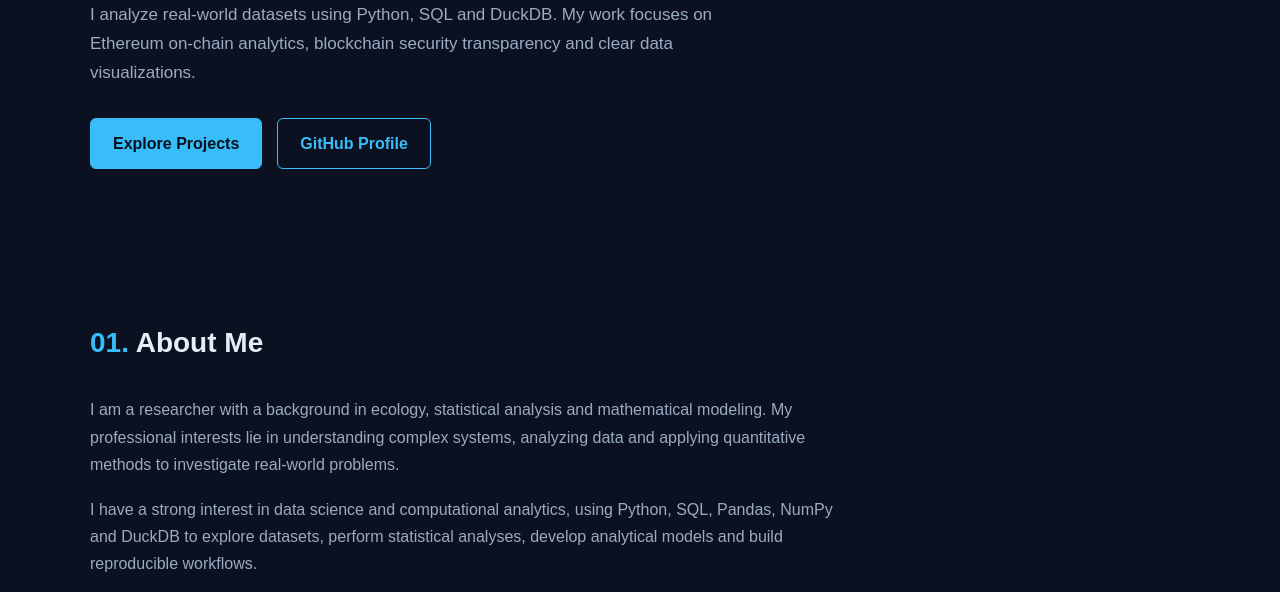
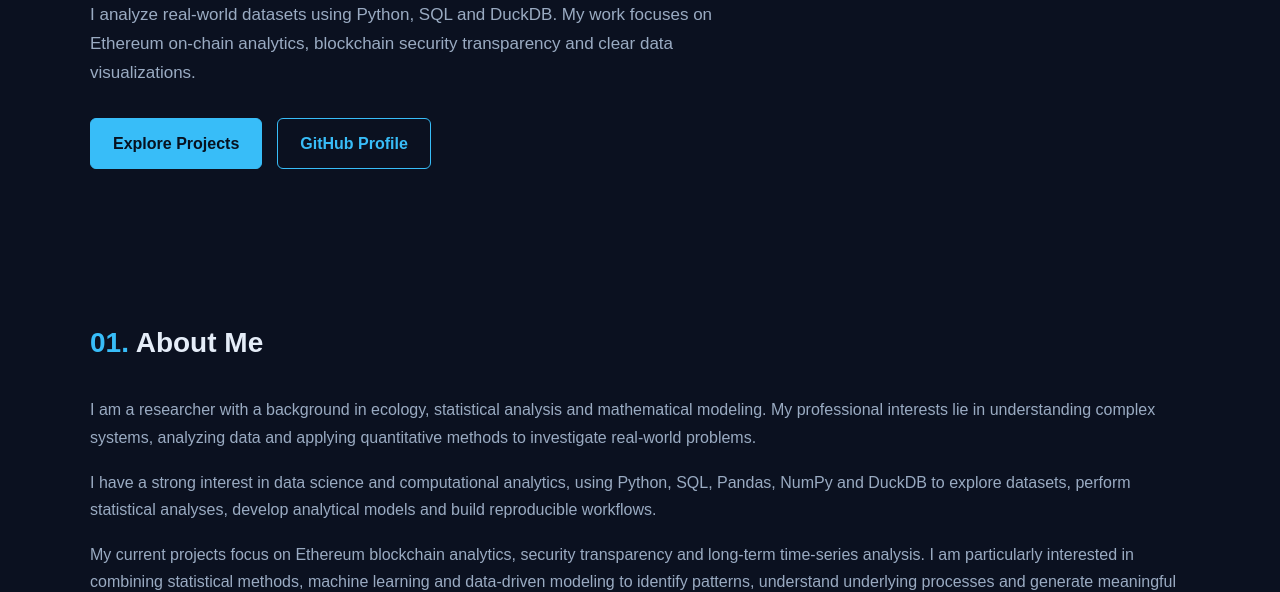
Before and after one commit to jkisfahani/jkisfahani.github.io, a plain HTML site: page index.html in a window 1280 px wide. Shown: the part 377-969 px from the top of the page. Drawn offline with Linux system fonts and the light colour scheme.

Commit message:
Widen About Me text to use full content width

```diff
--- a/index.html
+++ b/index.html
@@ -265,7 +265,7 @@
     }
 
     .about-text {
-      max-width: 750px;
+      max-width: 100%;
       color: var(--muted);
     }
 
```
